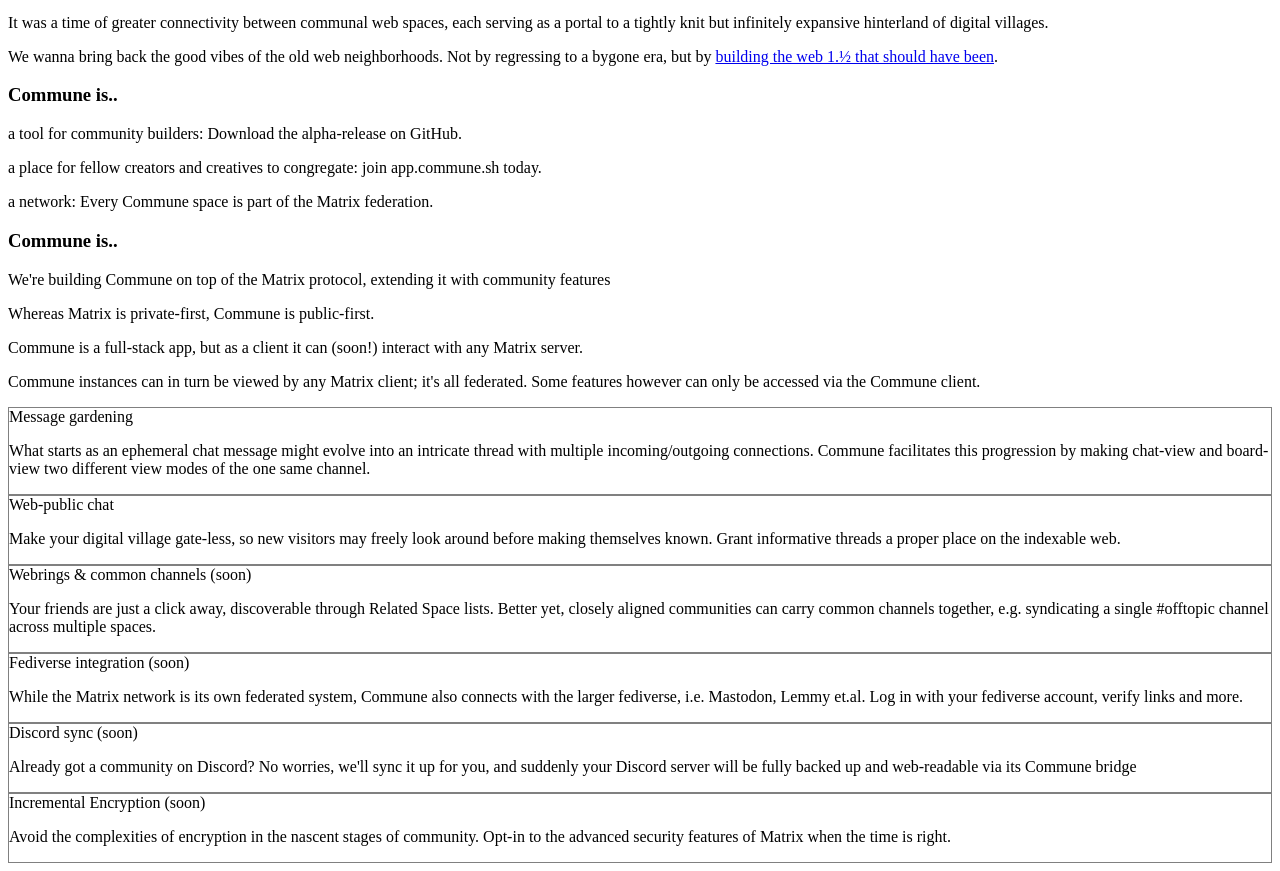
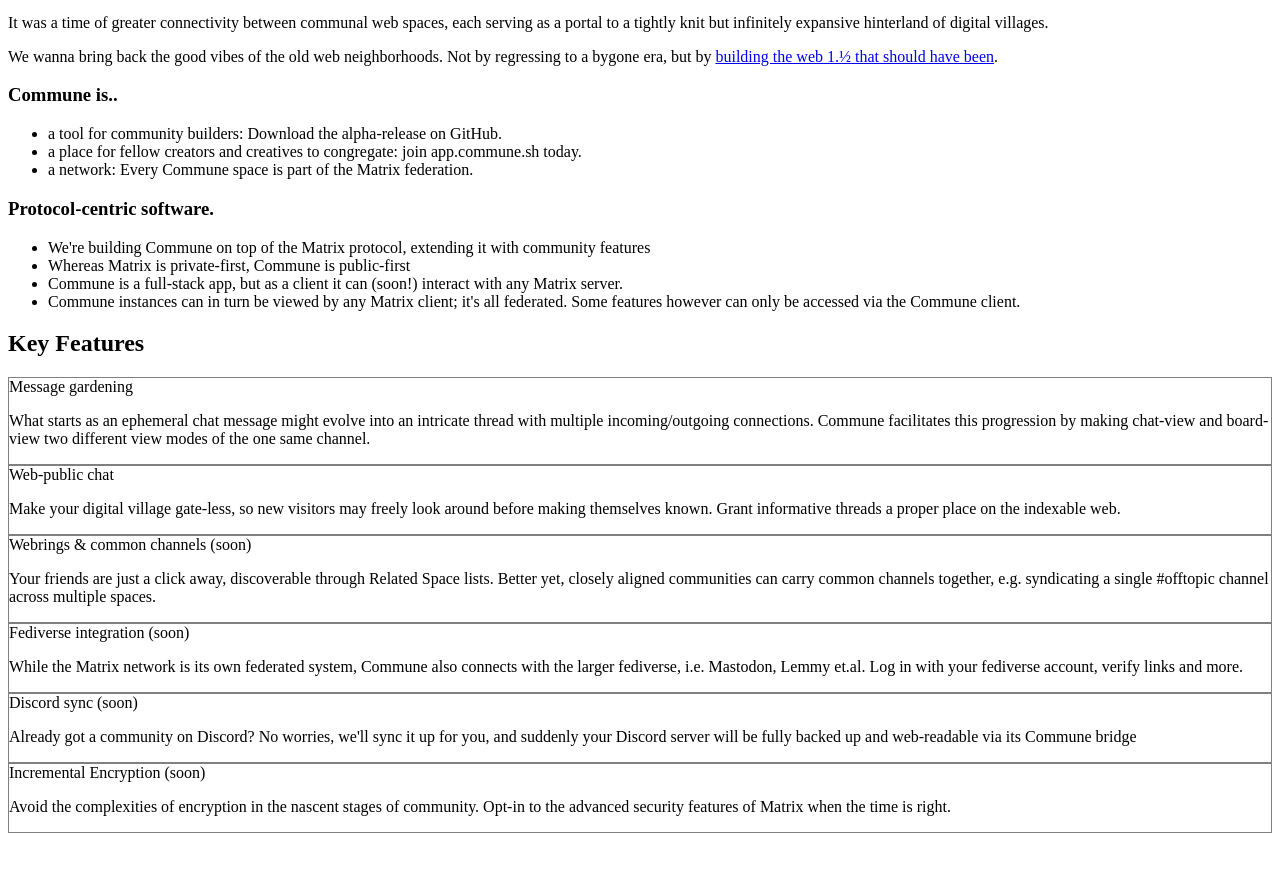
Before and after one commit to palyzambrano/commune.sh, a SvelteKit app: page / in a window 1280 px wide. Shown: the part 4369-5240 px from the top of the page. After the commit the page ends 5210 px from the top, so only its background shows below. Built offline with nearby package versions, Linux system fonts and the light colour scheme.

Commit message:
fix bugs

```diff
--- a/src/routes/+page.svelte
+++ b/src/routes/+page.svelte
@@ -52,7 +52,7 @@
 
   <div class="flex justify-center">
     <a
-      class="max-w-[400px] bg-gray-200 py-3 px-6 text-center dark:bg-gray-700 font-bold rounded-lg"
+      class="max-w-3xl w-full bg-gray-200 py-3 text-center dark:bg-gray-700 font-bold rounded-lg"
       href="https://app.commune.sh"
       target="_blank"
     >
@@ -60,7 +60,7 @@
     </a>
   </div>
 
-  <div class="mt-16">
+  <div class="mt-16 max-w-3xl w-full mx-auto">
     <h2 class="text-center font-bold text-3xl">
       Back to the future of web 1. ½
     </h2>
@@ -91,39 +91,48 @@
   <div class="mt-16">
     <div class="grid grid-cols-1 md:grid-cols-2 gap-6">
       <Card title="Commune is..">
-        <p>
+        <ul>
+          <li>
             a tool for community builders: Download the alpha-release on GitHub.
-        </p>
-        <p>
+          </li>
+          <li>
             a place for fellow creators and creatives to congregate: join
             app.commune.sh today.
-        </p>
-        <p>a network: Every Commune space is part of the Matrix federation.</p>
+          </li>
+          <li>
+            a network: Every Commune space is part of the Matrix federation.
+          </li>
+        </ul>
       </Card>
-      <Card title="Commune is..">
-        <p>
+      <Card title="Protocol-centric software.">
+        <ul>
+          <li>
             We're building Commune on top of the Matrix protocol, extending it
             with community features
-        </p>
-        <p>Whereas Matrix is private-first, Commune is public-first.</p>
-        <p>
+          </li>
+          <li>Whereas Matrix is private-first, Commune is public-first</li>
+          <li>
             Commune is a full-stack app, but as a client it can (soon!) interact
             with any Matrix server.
-        </p>
-        <p>
-          Commune instances can in turn be viewed by any Matrix client; it's all
-          federated. Some features however can only be accessed via the Commune
-          client.
-        </p>
+          </li>
+          <li>
+            Commune instances can in turn be viewed by any Matrix client; it's
+            all federated. Some features however can only be accessed via the
+            Commune client.
+          </li>
+        </ul>
       </Card>
     </div>
   </div>
 
+  <div class="my-16">
+    <h2 class="text-center font-bold text-3xl">Key Features</h2>
     <div
-    class="grid grid-cols-1 sm:grid-cols-2 md:grid-cols-3 xl:grid-cols-4 mt-16 gap-4"
+      class="grid grid-cols-1 sm:grid-cols-2 md:grid-cols-3 xl:grid-cols-4 gap-4 mt-8"
     >
       {#each features as feature}
         <FeatureCard {...feature} />
       {/each}
     </div>
   </div>
+</div>
```
Lines whose indentation alone changed are shown as unchanged.
